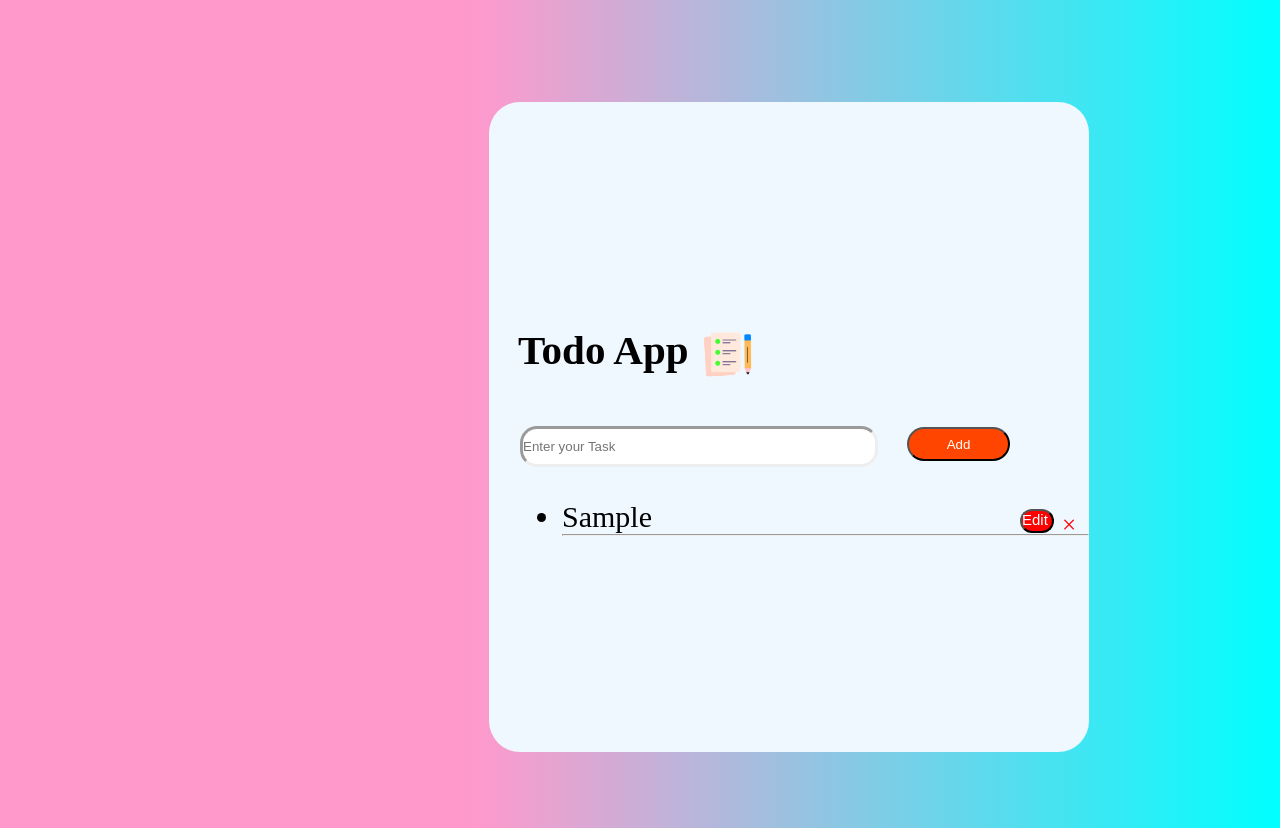
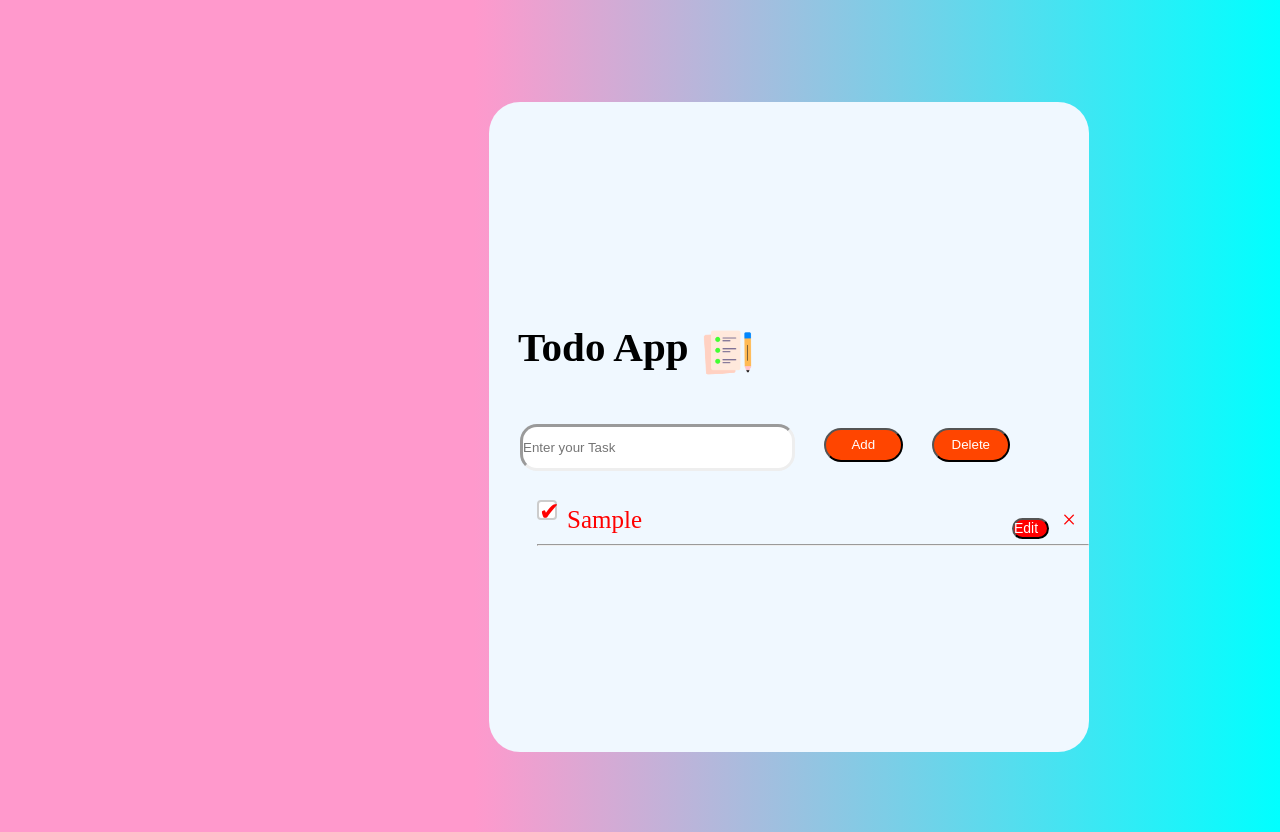
Before and after one commit to malavikasivakumar/Todo-List, a plain HTML site: page index.html in a window 1280 px wide. Both pictures are taken after typing "Sample" into the empty fields and a click on the button "Add". Drawn offline with Linux system fonts and the light colour scheme.

Commit message:
changes made

```diff
--- a/desgins.css
+++ b/desgins.css
@@ -42,6 +42,10 @@ input{
     border: inset;
 
 
+
+}
+ul li{
+    display: block;
 }
 .two button{
     height: 34px;
@@ -57,7 +61,7 @@ input{
 ul li{
     margin-left: 13px;
     margin-top: 33px;
-    font-size: 30px;
+    font-size: 23px;
     user-select: none;
     position: relative;
     cursor: pointer;
@@ -92,7 +96,7 @@ ul li.checked::before{
 ul li span{
     position: absolute;
     right: 0;
-    top: 5px;
+    top: -4px;
     width: 40px;
     height: 40px;
     font-size: 25px;
@@ -107,14 +111,13 @@ ul li span:hover{
 ul li button{
 
 
-    position: absolute;
-    right: 35px;
-    width: 38px;
-    height: 24px;
-    font-size: 16px;
-    color: white;
-    top: 13px;
-    border-radius: 10px;
+    width: 31px;
+    height: 22px;
+    font-size: 14px;
+    border-radius: 0px;
+    margin-top: -7px;
+    display: flex;
+    text-align: center;
 }
 
 
@@ -128,7 +131,7 @@ button{
     width: 36px;
 }
 ul#list-container{
-    margin-left: 60px;
+    margin-left: 35px;
 
 }
 ul#img{
@@ -158,10 +161,46 @@ img{
   }
 
   button.edit-button{
-    width: 34px;
-    height: 24px;
-    font-size: 15px;
-    border-radius: 21px;
-    margin-top: -4px;
+    width: 37px;
+    height: 21px;
+    font-size: 14px;
+    border-radius: 27px;
+    margin-top: -28px;
     display: flex;
+    text-align: center;
+    margin-left: 475px;
+
   }
+.list-item input[type="checkbox"] {
+    display: none;
+  }
+
+  .list-item input[type="checkbox"] + span {
+    position: relative;
+    padding-left: 30px;
+    cursor: pointer;
+    user-select: none;
+    display: inline-block;
+  }
+
+  .list-item input[type="checkbox"] + span:before {
+    content: '\2714';
+    position: absolute;
+    left: 0;
+    top: 0;
+    width: 20px;
+    height: 20px;
+    border: 2px solid #ccc;
+    background-color: #fff;
+    border-radius: 4px;
+    box-sizing: border-box;
+    text-align: center;
+    line-height: 20px;
+  }
+
+  .list-item input[type="checkbox"]:checked + span:before {
+    background-color: #4CAF50;
+    color: #fff;
+    border-color: #4CAF50;
+    top: 13px;
+    font-size: 14px;
--- a/index.html
+++ b/index.html
@@ -1,4 +1,5 @@
-<html>
+<!DOCTYPE html>
+<html lang="en">
 <head>
   <meta name="viewport" content="width=device-width, initial-scale=1">
   <title>TODO LIST</title>
@@ -10,40 +11,20 @@
       <h1>Todo App <img src="icon.png"></h1>
     </div>
     <div class="two">
-        <input type="text" id="input-box" placeholder="Enter your Task"title="Hover over me!" >
+      <input type="text" id="input-box" placeholder="Enter your Task" title="Hover over me!">
       <button onclick="addTask()">Add</button>
+      <button onclick="deleteCheckedTasks()">Delete</button>
+
     </div>
+
       <ul id="list-container">
         <!--<li class="checked">task 1</li>
         <li>task 2</li>
         <li>task 3</li>
         <li>task 3</li>-->
       </ul>
+
   </div>
   <script src="todo.js"></script>
 </body>
 </html>
-
-
-
-
-
-
-
-
-
-
-
-
-
-
-
-
-
-
-
-
-  </body>
-
-
-</html>
--- a/todo.js
+++ b/todo.js
@@ -1,5 +1,3 @@
-//ggggg
-
 const inputbox = document.getElementById("input-box");
 const listcontainer = document.getElementById("list-container");
 
@@ -8,8 +6,19 @@ function addTask() {
     alert("Fill up the blank!");
   } else {
     let li = document.createElement("li");
-    li.innerHTML = inputbox.value;
     li.classList.add("list-item");
+
+    let checkbox = document.createElement("input");
+    checkbox.type = "checkbox";
+    checkbox.addEventListener("change", function () {
+      li.classList.toggle("checked", checkbox.checked);
+    });
+
+    li.appendChild(checkbox);
+
+    let taskText = document.createElement("span");
+    taskText.innerHTML = inputbox.value;
+    li.appendChild(taskText);
 
     let line = document.createElement("hr");
     line.classList.add("line");
@@ -51,14 +60,25 @@ function editTask(li) {
   saveButton.innerHTML = "Save";
   li.parentElement.insertBefore(saveButton, li);
 
+  // Clone the checkbox from the original li
+  let checkbox = li.querySelector('input[type="checkbox"]').cloneNode(true);
+
   saveButton.addEventListener("click", function () {
     let newLi = document.createElement("li");
-    newLi.innerHTML = editInput.value;
     newLi.classList.add("list-item");
+
+    // Append the cloned checkbox to the new li
+    newLi.appendChild(checkbox.cloneNode(true));
+
+    let taskText = document.createElement("span");
+    taskText.innerHTML = editInput.value;
+    newLi.appendChild(taskText);
 
     let line = document.createElement("hr");
     line.classList.add("line");
     newLi.appendChild(line);
+
+    listcontainer.appendChild(newLi);
 
     let span = document.createElement("span");
     span.innerHTML = "\u00d7";
@@ -83,11 +103,31 @@ function editTask(li) {
   });
 }
 
+function deleteAllTasks() {
+  listcontainer.innerHTML = "";
+}
+
+function deleteCheckedTasks() {
+  const checkedItems = document.querySelectorAll(".list-item.checked");
+  checkedItems.forEach(item => item.remove());
+}
+
 listcontainer.addEventListener(
   "click",
   function (e) {
-    if (e.target.tagName === "LI") {
-      e.target.classList.toggle("checked");
+    const li = e.target.closest("li");
+
+    if (li) {
+      const checkbox = li.querySelector('input[type="checkbox"]');
+
+      if (checkbox) {
+        if (e.target === checkbox) {
+          li.classList.toggle("checked", checkbox.checked);
+        } else {
+          checkbox.checked = !checkbox.checked;
+          li.classList.toggle("checked", checkbox.checked);
+        }
+      }
     }
   },
   false
```
Lines whose indentation alone changed are shown as unchanged.
